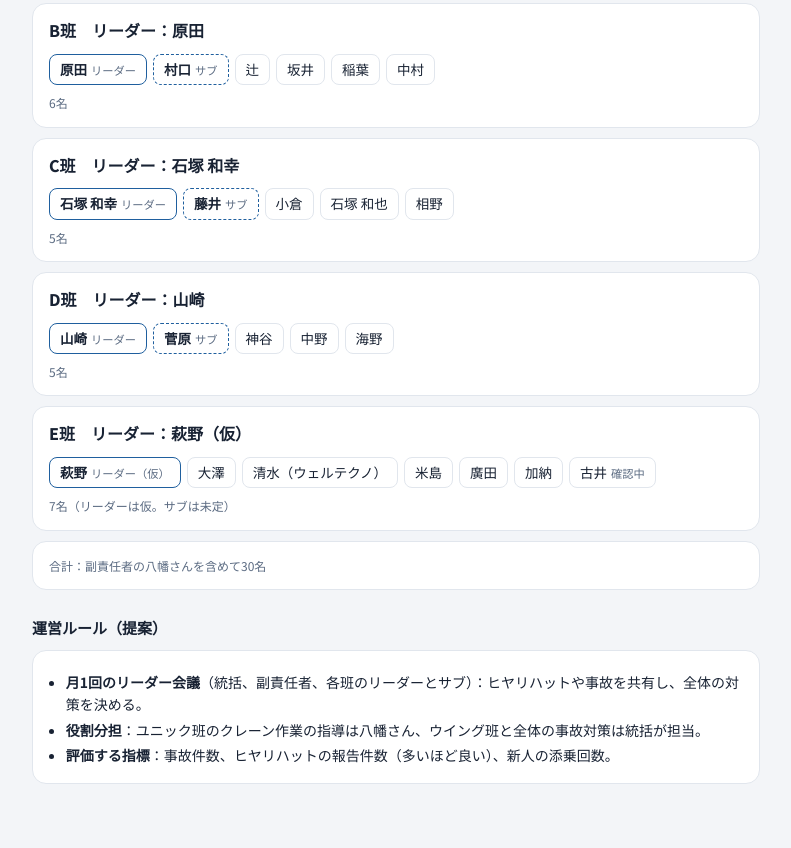
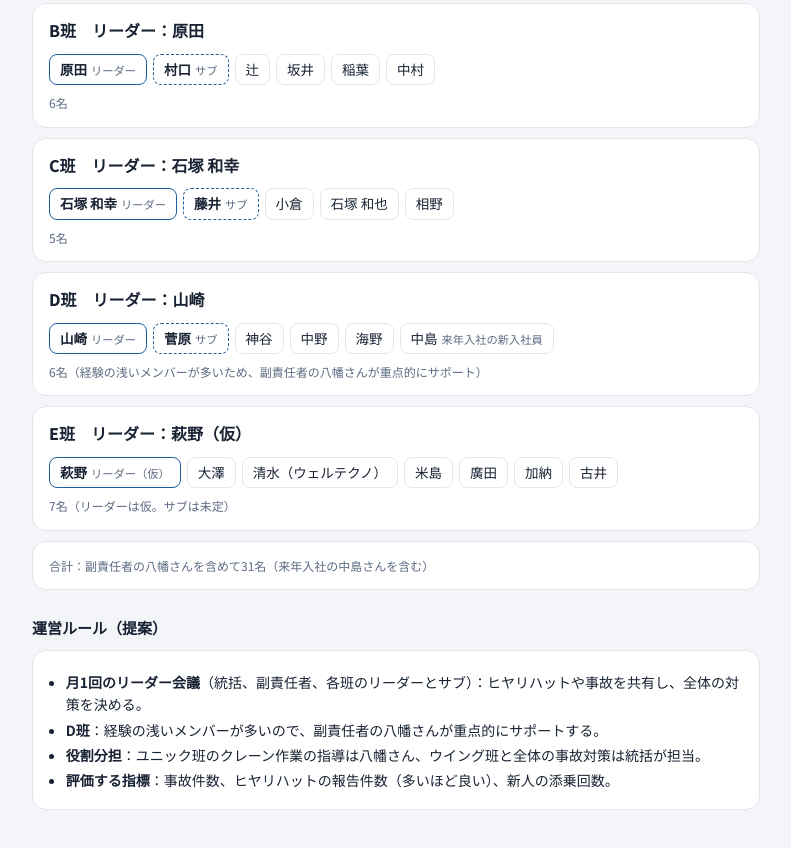
Before and after one commit to tkitagawa-sys/-, a plain HTML site: page team-plan.html in a window 1280 px wide. Shown: the part 408-1256 px from the top of the page, without its empty margins (244-1035 px from the left). Drawn offline with Linux system fonts and the light colour scheme.

Commit message:
古井をE班に確定、D班に中島を追加し八幡の重点サポートを追記
Co-Authored-By: Claude Opus 5.5 <noreply@anthropic.com>
Claude-Session: https://claude.ai/code/session_01KuW6aRXuWRK6AfPZFRzoPP

```diff
--- a/team-plan.html
+++ b/team-plan.html
@@ -104,8 +104,9 @@
       <li>神谷</li>
       <li>中野</li>
       <li>海野</li>
+      <li>中島<small>来年入社の新入社員</small></li>
     </ul>
-    <div class="cnt" style="margin-top:8px">5名</div>
+    <div class="cnt" style="margin-top:8px">6名（経験の浅いメンバーが多いため、副責任者の八幡さんが重点的にサポート）</div>
   </div>
 
   <div class="card">
@@ -117,19 +118,20 @@
       <li>米島</li>
       <li>廣田</li>
       <li>加納</li>
-      <li>古井<small>確認中</small></li>
+      <li>古井</li>
     </ul>
     <div class="cnt" style="margin-top:8px">7名（リーダーは仮。サブは未定）</div>
   </div>
 
   <div class="card">
-    <div class="cnt">合計：副責任者の八幡さんを含めて30名</div>
+    <div class="cnt">合計：副責任者の八幡さんを含めて31名（来年入社の中島さんを含む）</div>
   </div>
 
   <h2>運営ルール（提案）</h2>
   <div class="card">
     <ul class="notes">
       <li><b>月1回のリーダー会議</b>（統括、副責任者、各班のリーダーとサブ）：ヒヤリハットや事故を共有し、全体の対策を決める。</li>
+      <li><b>D班</b>：経験の浅いメンバーが多いので、副責任者の八幡さんが重点的にサポートする。</li>
       <li><b>役割分担</b>：ユニック班のクレーン作業の指導は八幡さん、ウイング班と全体の事故対策は統括が担当。</li>
       <li><b>評価する指標</b>：事故件数、ヒヤリハットの報告件数（多いほど良い）、新人の添乗回数。</li>
     </ul>
```
